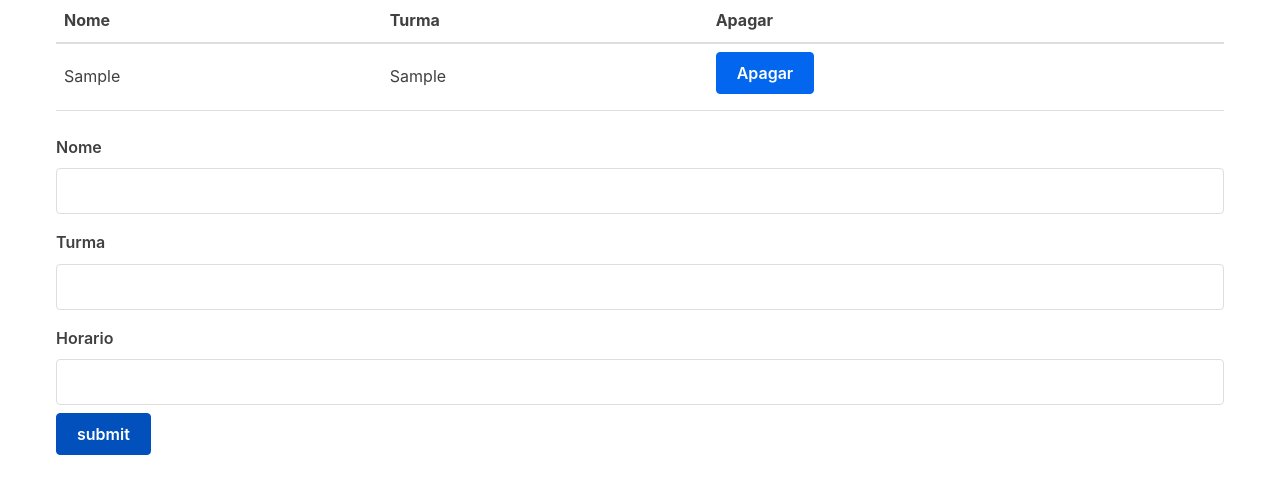
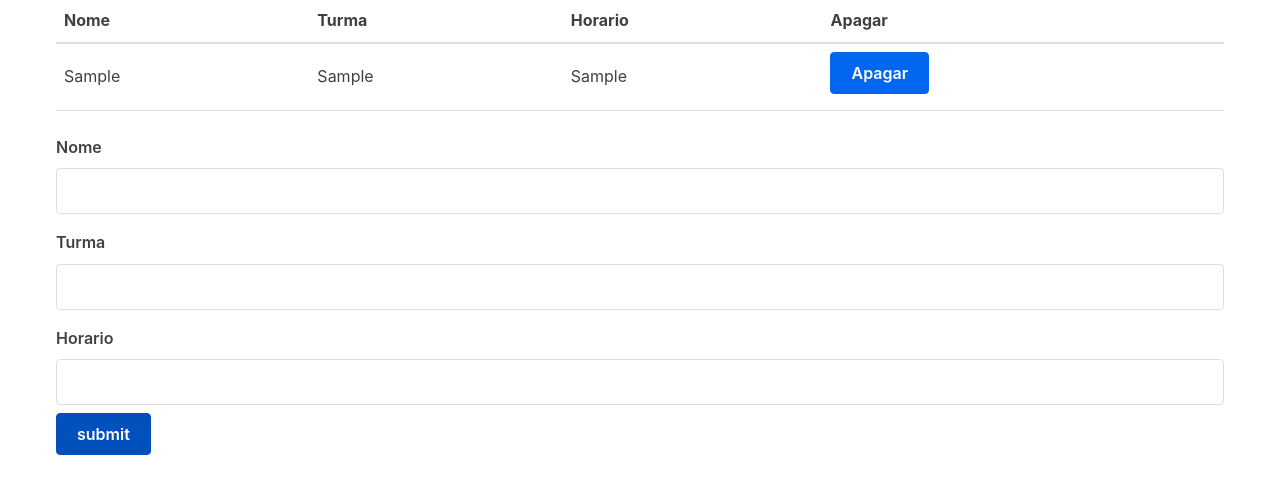
Before and after one commit to Saulot-dev/FrontEnd-2, a React (Create React App) app: page / in a window 1280 px wide. Both pictures are taken after typing "Sample", "Sample", "Sample" into the empty fields and a click on the button "submit". Shown: the top 494 px of the page. Built offline with nearby package versions, Linux system fonts and the light colour scheme.

Commit message:
Update Table.js

```diff
--- a/src/Table.js
+++ b/src/Table.js
@@ -9,6 +9,9 @@ const TableHeader = () =>{
                 </th>
                 <th>
                     Turma
+                </th>
+                <th>
+                    Horario
                 </th>
                 <th>
                     Apagar
@@ -23,6 +26,7 @@ const TableBody = (props) => {
             <tr key = {index}>
                 <td>{row.nome}</td>
                 <td>{row.turma}</td>
+                <td>{row.horario}</td>
                 <td>
                     <button onClick={() => props.removerAluno(index)}>
                         Apagar
```
